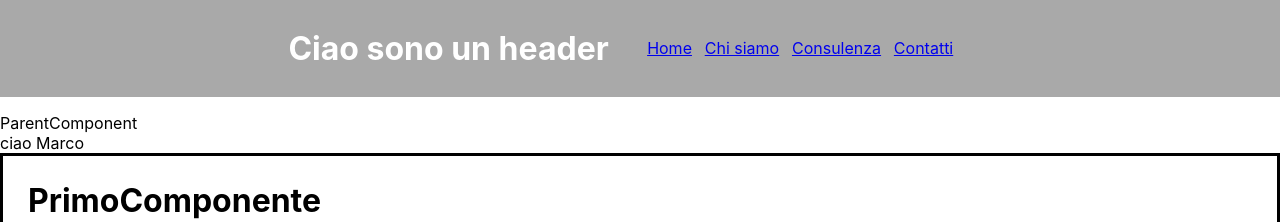
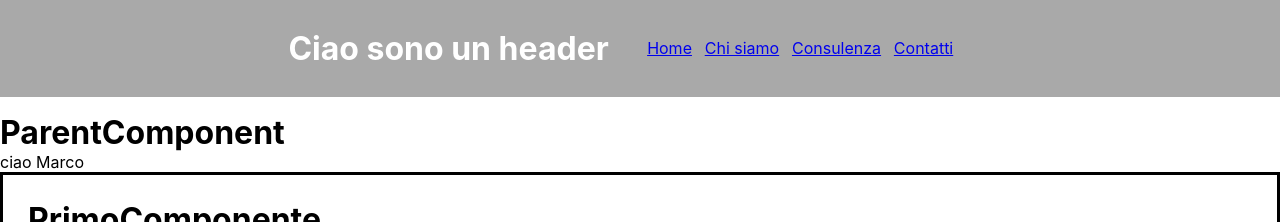
Before and after one commit to MarcoSac1/first-proj-react, a React (Create React App) app: page / in a window 1280 px wide. Shown: the top 222 px of the page. Built offline with nearby package versions, Linux system fonts and the light colour scheme; no server answers.

Commit message:
style(ParentComponent): enhance header styling for improved visibility

```diff
--- a/src/components/ParentComponent.jsx
+++ b/src/components/ParentComponent.jsx
@@ -5,8 +5,12 @@ function ParentComponent() {
 
     return (
     <>
-    <div>ParentComponent</div>
-    <ChildComponent/>
+    <div>
+        <h1>
+            ParentComponent
+        </h1>
+        <ChildComponent/>
+    </div>
     </>
     )
 }
```
